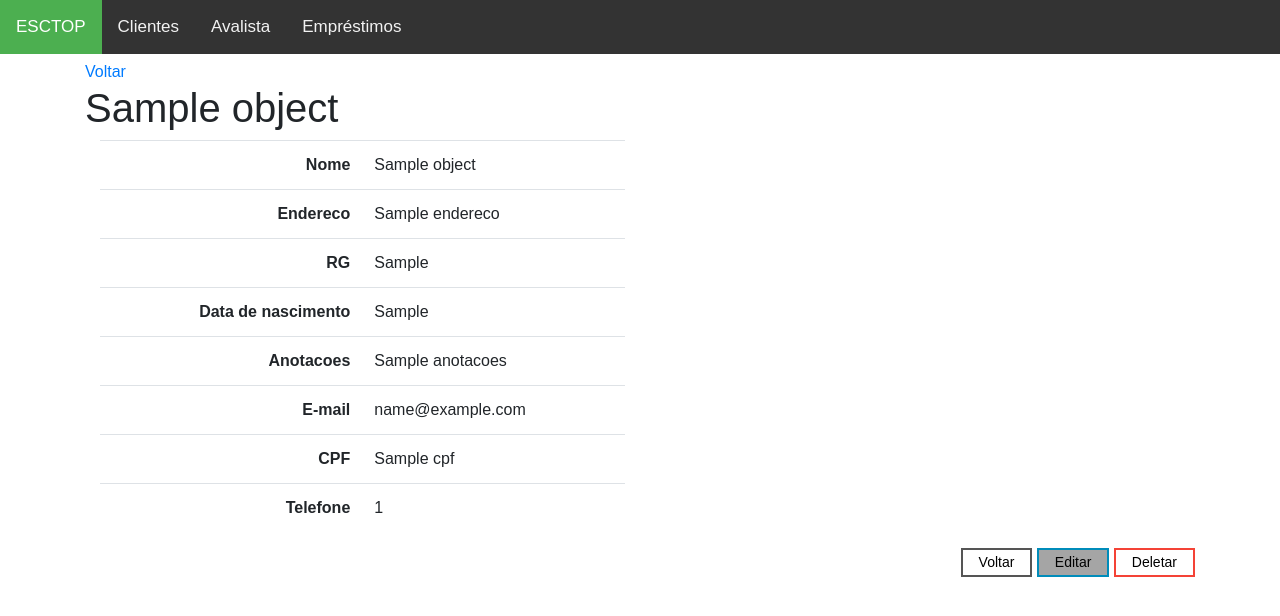
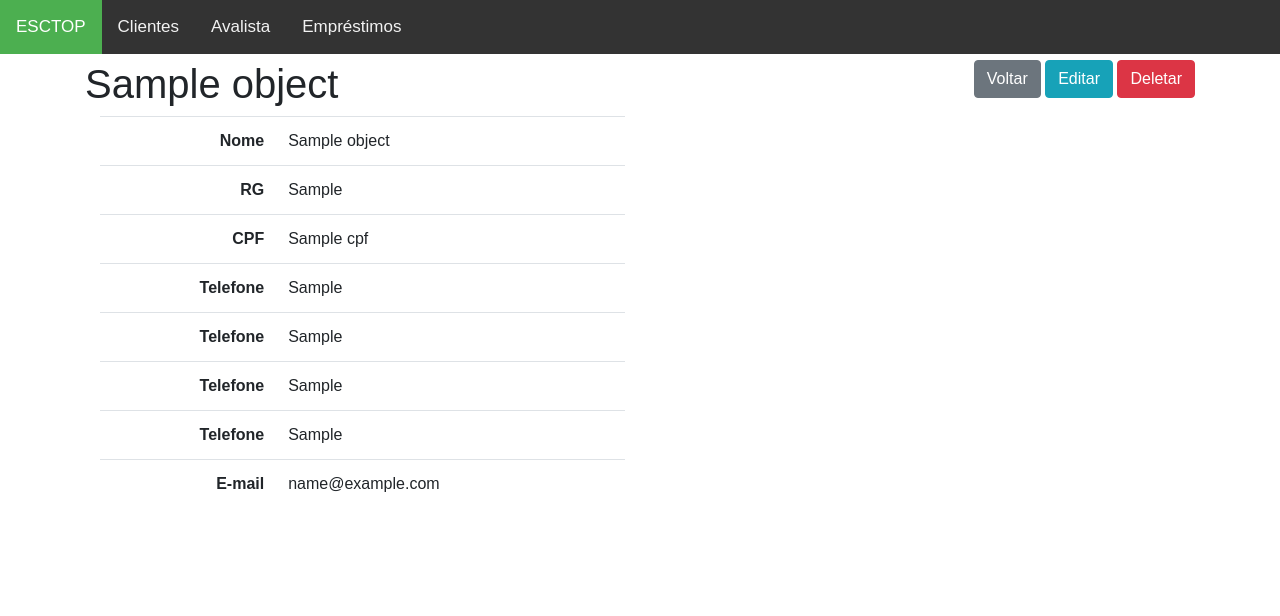
Before and after one commit to israelwerther/Esctop_Israel_Estoque, a Django app: template projeto/cliente/templates/cliente_detail.html in a window 1280 px wide. Shown: the top 616 px of the page. Run offline with Django 3.2, Linux system fonts and the light colour scheme; the template is opened without the code that fills it: most values are stand-ins (such as "Sample title", 1, 10 or a date in 2020); some libraries are stand-ins or nearby versions.

Commit message:
Botões substituidos da app cliente

```diff
--- a/projeto/cliente/templates/cliente_detail.html
+++ b/projeto/cliente/templates/cliente_detail.html
@@ -2,15 +2,25 @@
 
 {% block content %}
 
-<a href="{% url 'cliente:cliente_list' %}">Voltar</a>
+<span class="pull-right">
+    <td style="text-align:center">
+        <a href="{% url 'cliente:cliente_list' %}">
+            <button type="button" class="btn btn-secondary">Voltar</button>
+        </a>
+    </td>
+    <td style="text-align:center">
+        <a href="{% url 'cliente:cliente_edit' object.pk %}" >
+            <button type="button" class="btn btn-info">Editar</button>
+        </a>
+    </td>
+    <td style="text-align:center">
+        <a href="{% url 'cliente:cliente_delete' object.pk %}" >
+            <button type="button" class="btn btn-danger">Deletar</button>
+        </a>
+    </td>
+</span>
 
 <h1>{{ object }}</h1>
-
-<!-- <span class="pull-right">
-    <a href="{% url 'cliente:cliente_list' %}" class="btn btn-primary">Voltar</a>
-    <a href="{% url 'cliente:cliente_delete' object.pk %}" class="btn btn-danger">Deletar</a>
-    <a href="{% url 'cliente:cliente_edit' object.pk %}" class="btn btn-success">Editar</a>
-</span>   -->
 
 <div class="col-sm-6">
     <table class="table table-user-information">
@@ -20,24 +30,8 @@
                 <td>{{ object.nome }}</td>
             </tr>
             <tr>
-                <th class="text-right">Endereco</th>
-                <td>{{ object.endereco }}</td>
-            </tr>
-            <tr>
                 <th class="text-right">RG</th>
                 <td>{{ object.rg }}</td>
-            </tr>
-            <tr>
-                <th class="text-right">Data de nascimento</th>
-                <td>{{ object.data_nasc }}</td>
-            </tr>
-            <tr>
-                <th class="text-right">Anotacoes</th>
-                <td>{{ object.anotacoes }}</td>
-            </tr>
-            <tr>
-                <th class="text-right">E-mail</th>
-                <td>{{ object.email }}</td>
             </tr>
             <tr>
                 <th class="text-right">CPF</th>
@@ -45,31 +39,27 @@
             </tr>
             <tr>
                 <th class="text-right">Telefone</th>
-                <td>{{ object.num_telefone }}</td>
+                <td>{{ object.contato1 }}</td>
+            </tr>
+            <tr>
+                <th class="text-right">Telefone</th>
+                <td>{{ object.contato2 }}</td>
+            </tr>
+            <tr>
+                <th class="text-right">Telefone</th>
+                <td>{{ object.celular1 }}</td>
+            </tr>
+            <tr>
+                <th class="text-right">Telefone</th>
+                <td>{{ object.celular2 }}</td>
+            </tr>
+            <tr>
+                <th class="text-right">E-mail</th>
+                <td>{{ object.email }}</td>
             </tr>
 
         </tbody>
     </table>
 </div>
 
-
-<span class="pull-right">
-    <td style="text-align:center">
-        <a href="{% url 'cliente:cliente_list' %}">
-            <button class="button button5">Voltar</button>
-        </a>
-    </td>
-    <td style="text-align:center">
-        <a href="{% url 'cliente:cliente_edit' object.pk %}" >
-            <button class="button button2">Editar</button>
-        </a>
-    </td>
-    <td style="text-align:center">
-        <a href="{% url 'cliente:cliente_delete' object.pk %}" >
-            <button class="button button3">Deletar</button>
-        </a>
-    </td>
-</span>
-
-
 {% endblock content %}
--- a/projeto/cliente/templates/cliente_list.html
+++ b/projeto/cliente/templates/cliente_list.html
@@ -5,7 +5,7 @@
 <div class="class page-header">
     <div class="float-right">
         <a href="{% url 'cliente:cliente_add' %}">
-            <button type="button" class="button button1">
+            <button type="button" class="btn btn-success">
                 Cadastrar Cliente
             </button>
         </a>
@@ -34,7 +34,7 @@
                 <td>{{ object.data_nasc }}</td>
                 <td>{{ object.cpf }}</td>
                 <td style="text-align:center">
-                        <a href="{{ object.get_absolute_url}}" ><button class="button button2">Gerenciar</button></a>
+                    <a href="{{ object.get_absolute_url}}" ><button class="btn btn-info">Gerenciar</button></a>
                 </td>
             </tr>
             {% endfor %}
--- a/projeto/core/templates/includes/nav.html
+++ b/projeto/core/templates/includes/nav.html
@@ -68,10 +68,6 @@ body {
   }
 }
 
-
-
-
-
 </style>
 </head>
 <body>
--- a/projeto/emprestimo/templates/emprestimo_promissoria.html
+++ b/projeto/emprestimo/templates/emprestimo_promissoria.html
@@ -6,6 +6,7 @@
     <script src="https://code.jquery.com/jquery-3.3.1.slim.min.js" integrity="sha384-q8i/X+965DzO0rT7abK41JStQIAqVgRVzpbzo5smXKp4YfRvH+8abtTE1Pi6jizo" crossorigin="anonymous"></script>
     <script src="https://cdnjs.cloudflare.com/ajax/libs/popper.js/1.14.3/umd/popper.min.js" integrity="sha384-ZMP7rVo3mIykV+2+9J3UJ46jBk0WLaUAdn689aCwoqbBJiSnjAK/l8WvCWPIPm49" crossorigin="anonymous"></script>
     <script src="https://stackpath.bootstrapcdn.com/bootstrap/4.1.3/js/bootstrap.min.js" integrity="sha384-ChfqqxuZUCnJSK3+MXmPNIyE6ZbWh2IMqE241rYiqJxyMiZ6OW/JmZQ5stwEULTy" crossorigin="anonymous"></script>
+
 
     <style>
     .document {
@@ -101,7 +102,7 @@
 
 <script>
 
-window.onload = function imprimir(){
+window.onload = function imprimir_promissoria(){
 
     //VARIÁVEIS DO FUNCIONÁRIO
     var funcionario = "{{object.funcionario}}"
--- a/projeto/settings.py
+++ b/projeto/settings.py
@@ -132,8 +132,6 @@ USE_TZ = False
 #     '%d %B %Y', '%d %B, %Y',            # '25 October 2006', '25 October, 2006'
 # ]
 
-
-
 # Static files (CSS, JavaScript, Images)
 # https://docs.djangoproject.com/en/3.0/howto/static-files/
 
```
Also changed, not shown: projeto/core/templates/registration/login.html (+7 -3 lines), static/bootstrap/js/masks.js (line endings or trailing spaces). Lines whose indentation alone changed are shown as unchanged.
